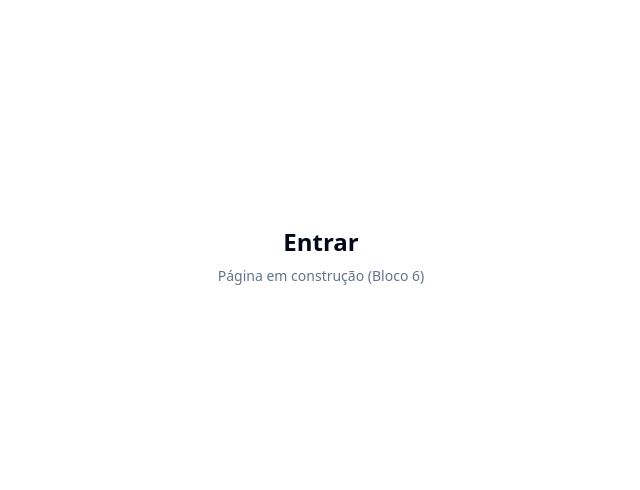
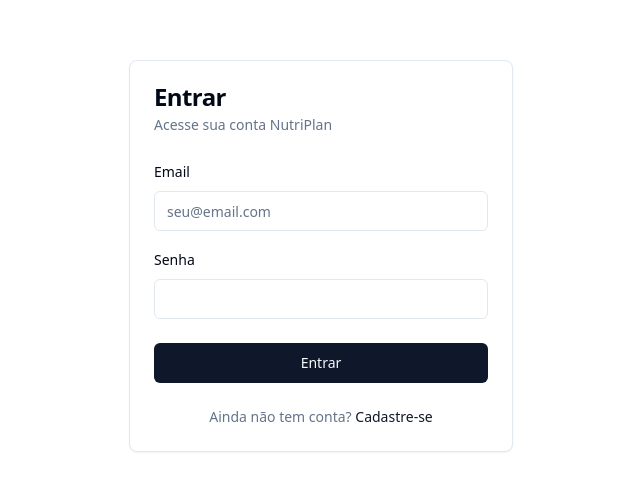
Before and after one commit to ricardoeid/nutriplan-v2, a React (Vite) app: page /login in a window 1280 px wide. Shown: the part 144-634 px from the top of the page, without its empty margins (319-959 px from the left). Built offline with nearby package versions, Linux system fonts and the light colour scheme; no server answers.

Commit message:
feat: login page with rhf + zod + supabase auth

```diff
--- a/src/App.tsx
+++ b/src/App.tsx
@@ -1,5 +1,6 @@
 import { BrowserRouter, Routes, Route } from "react-router-dom"
 
+import { Toaster } from "@/components/ui/sonner"
 import HomePage from "@/features/home/routes/index"
 import LoginPage from "@/features/auth/routes/login"
 import SignupPage from "@/features/auth/routes/signup"
@@ -14,6 +15,7 @@
         <Route path="/signup" element={<SignupPage />} />
         <Route path="/dashboard" element={<DashboardPage />} />
       </Routes>
+      <Toaster />
     </BrowserRouter>
   )
 }
--- a/src/features/auth/routes/login.tsx
+++ b/src/features/auth/routes/login.tsx
@@ -1,12 +1,128 @@
+import { useState } from "react"
+import { Link } from "react-router-dom"
+import { useForm } from "react-hook-form"
+import { zodResolver } from "@hookform/resolvers/zod"
+import { z } from "zod"
+import { toast } from "sonner"
+
+import { supabase } from "@/lib/supabase"
+import { Button } from "@/components/ui/button"
+import {
+  Card,
+  CardContent,
+  CardDescription,
+  CardHeader,
+  CardTitle,
+} from "@/components/ui/card"
+import {
+  Form,
+  FormControl,
+  FormField,
+  FormItem,
+  FormLabel,
+  FormMessage,
+} from "@/components/ui/form"
+import { Input } from "@/components/ui/input"
+
+const loginSchema = z.object({
+  email: z.string().email("Email inválido"),
+  password: z.string().min(6, "Senha deve ter no mínimo 6 caracteres"),
+})
+
+type LoginFormValues = z.infer<typeof loginSchema>
+
 function LoginPage() {
+  const [submitting, setSubmitting] = useState(false)
+
+  const form = useForm<LoginFormValues>({
+    resolver: zodResolver(loginSchema),
+    defaultValues: {
+      email: "",
+      password: "",
+    },
+  })
+
+  const onSubmit = async (values: LoginFormValues) => {
+    setSubmitting(true)
+    const { error } = await supabase.auth.signInWithPassword({
+      email: values.email,
+      password: values.password,
+    })
+    setSubmitting(false)
+
+    if (error) {
+      toast.error(error.message)
+      return
+    }
+
+    toast.success("Login realizado com sucesso")
+    // Redirect virá no Bloco 8 (AuthGuard)
+  }
+
   return (
     <div className="min-h-screen flex items-center justify-center p-8">
-      <div className="w-full max-w-sm text-center">
-        <h1 className="text-2xl font-semibold mb-2">Entrar</h1>
-        <p className="text-muted-foreground text-sm">
-          Página em construção (Bloco 6)
-        </p>
-      </div>
+      <Card className="w-full max-w-sm">
+        <CardHeader>
+          <CardTitle>Entrar</CardTitle>
+          <CardDescription>Acesse sua conta NutriPlan</CardDescription>
+        </CardHeader>
+        <CardContent>
+          <Form {...form}>
+            <form
+              onSubmit={form.handleSubmit(onSubmit)}
+              className="flex flex-col gap-4"
+            >
+              <FormField
+                control={form.control}
+                name="email"
+                render={({ field }) => (
+                  <FormItem>
+                    <FormLabel>Email</FormLabel>
+                    <FormControl>
+                      <Input
+                        type="email"
+                        autoComplete="email"
+                        placeholder="seu@email.com"
+                        {...field}
+                      />
+                    </FormControl>
+                    <FormMessage />
+                  </FormItem>
+                )}
+              />
+              <FormField
+                control={form.control}
+                name="password"
+                render={({ field }) => (
+                  <FormItem>
+                    <FormLabel>Senha</FormLabel>
+                    <FormControl>
+                      <Input
+                        type="password"
+                        autoComplete="current-password"
+                        {...field}
+                      />
+                    </FormControl>
+                    <FormMessage />
+                  </FormItem>
+                )}
+              />
+              <Button type="submit" disabled={submitting} className="mt-2">
+                {submitting ? "Entrando..." : "Entrar"}
+              </Button>
+            </form>
+          </Form>
+          <p className="text-sm text-muted-foreground text-center mt-6">
+            Ainda não tem conta?{" "}
+            <Link
+              to="/signup"
+              className="text-primary underline-offset-4 hover:underline"
+            >
+              Cadastre-se
+            </Link>
+          </p>
+        </CardContent>
+      </Card>
     </div>
   )
 }
```
